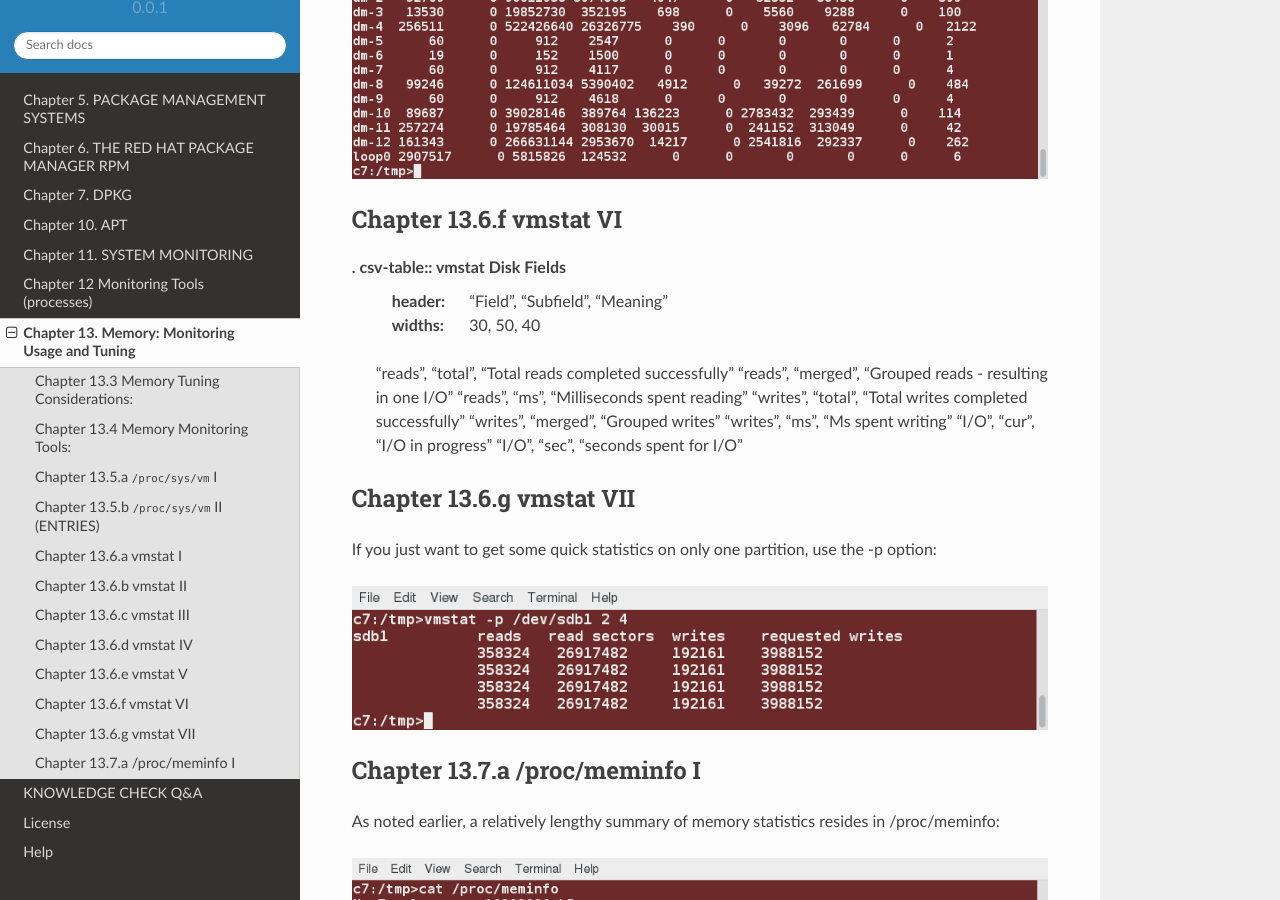
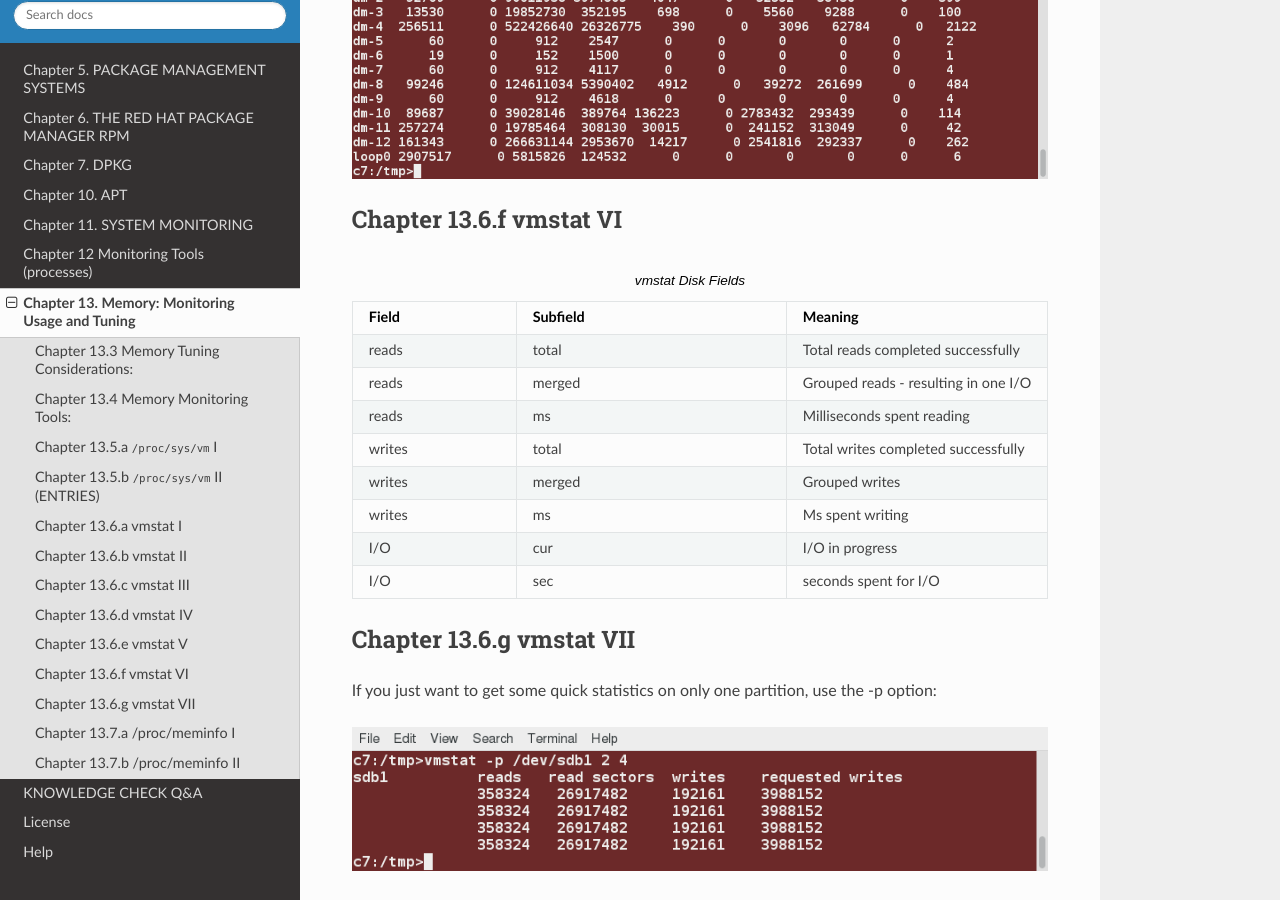
Before and after one commit to py010/linfun, a Sphinx documentation site: the page built from docs/source/chapter13.rst, in a window 1280 px wide and 900 px high, scrolled down 4953 px. Built offline with Sphinx 7.4.7 and the Read the Docs theme 2.0.0, drawn with Linux system fonts in a browser that asks for light colours; pages that are not in the unit, such as notebooks, are missing from menus; some of the changed text lies outside the part shown.

Commit message:
chapter 13.7 + fix csv table spacing

```diff
--- a/docs/source/chapter13.rst
+++ b/docs/source/chapter13.rst
@@ -149,7 +149,7 @@
 Chapter 13.6.f vmstat VI
 ^^^^^^^^^^^^^^^^^^^^^^^^
 
-. csv-table:: vmstat Disk Fields
+.. csv-table:: vmstat Disk Fields
    :header: "Field", "Subfield", "Meaning"
    :widths: 30, 50, 40
 
@@ -176,3 +176,7 @@
 As noted earlier, a relatively lengthy summary of memory statistics resides in /proc/meminfo:
 
 .. image:: https://github.com/py010/linfun/blob/master/docs/source/images/procmeminfo.png?raw=true
+
+
+Chapter 13.7.b /proc/meminfo II
+^^^^^^^^^^^^^^^^^^^^^^^^^^^^^^^
```
